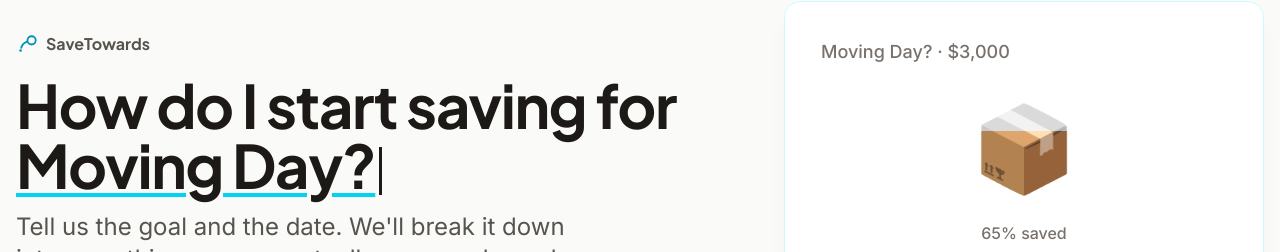
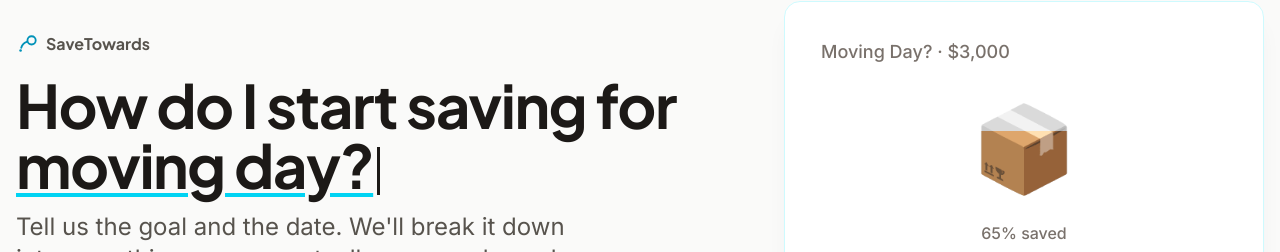
Before and after one commit to yichii/SaveTowards.com, a React (Vite) app: page / in a window 1280 px wide. Shown: the part 173-425 px from the top of the page. Built offline with nearby package versions, Linux system fonts and the light colour scheme.

Commit message:
feat: update phrasing in Hero component and example goals for consistency

```diff
--- a/src/components/landing/Hero.jsx
+++ b/src/components/landing/Hero.jsx
@@ -36,7 +36,7 @@ export function Hero({ onStart, onRestore, onBack }) {
           )}
           <h1 className="mt-[clamp(0.75rem,2.4dvh,1.5rem)] font-heading text-[clamp(1.25rem,min(6vw,5dvh),3.25rem)] font-bold tracking-tight text-stone-900 lg:text-5xl xl:text-6xl 2xl:text-7xl">
             <span className="sr-only">
-              How do I start saving for my down payment, moving day, first apartment, or furnishing a home?
+              How do I start saving for my down payment, moving day, my first apartment, or furnishing a home?
             </span>
             {/* Prefix and animated ending are separate fixed-height lines so the
                 typing/deleting animation only changes line width, never line
--- a/src/components/landing/useHeroDemo.js
+++ b/src/components/landing/useHeroDemo.js
@@ -4,10 +4,10 @@ import { usePrefersReducedMotion } from '../../hooks/usePrefersReducedMotion'
 import { calculateSavingsPlan } from '../../utils/calculations'
 
 export const EXAMPLE_GOALS = [
-  { phrase: 'My Down Payment?', label: 'My Down Payment? · $25,000', icon: Landmark, emoji: '🏡', amount: 25000, weeks: 78, pct: 45 },
-  { phrase: 'Moving Day?', label: 'Moving Day? · $3,000', icon: Truck, emoji: '📦', amount: 3000, weeks: 16, pct: 65 },
-  { phrase: 'First Apartment?', label: 'First Apartment? · $4,500', icon: KeyRound, emoji: '🔑', amount: 4500, weeks: 16, pct: 50 },
-  { phrase: 'Furnishing a Home?', label: 'Furnishing a Home? · $16,000', icon: Sofa, emoji: '🛋️', amount: 16000, weeks: 52, pct: 20 },
+  { phrase: 'my down payment?', label: 'My Down Payment? · $25,000', icon: Landmark, emoji: '🏡', amount: 25000, weeks: 78, pct: 45 },
+  { phrase: 'moving day?', label: 'Moving Day? · $3,000', icon: Truck, emoji: '📦', amount: 3000, weeks: 16, pct: 65 },
+  { phrase: 'my first apartment?', label: 'My First Apartment? · $4,500', icon: KeyRound, emoji: '🔑', amount: 4500, weeks: 16, pct: 50 },
+  { phrase: 'furnishing a home?', label: 'Furnishing a Home? · $16,000', icon: Sofa, emoji: '🛋️', amount: 16000, weeks: 52, pct: 20 },
 ]
 
 // Demoted secondary examples — folded into a small, low-emphasis line rather
```
